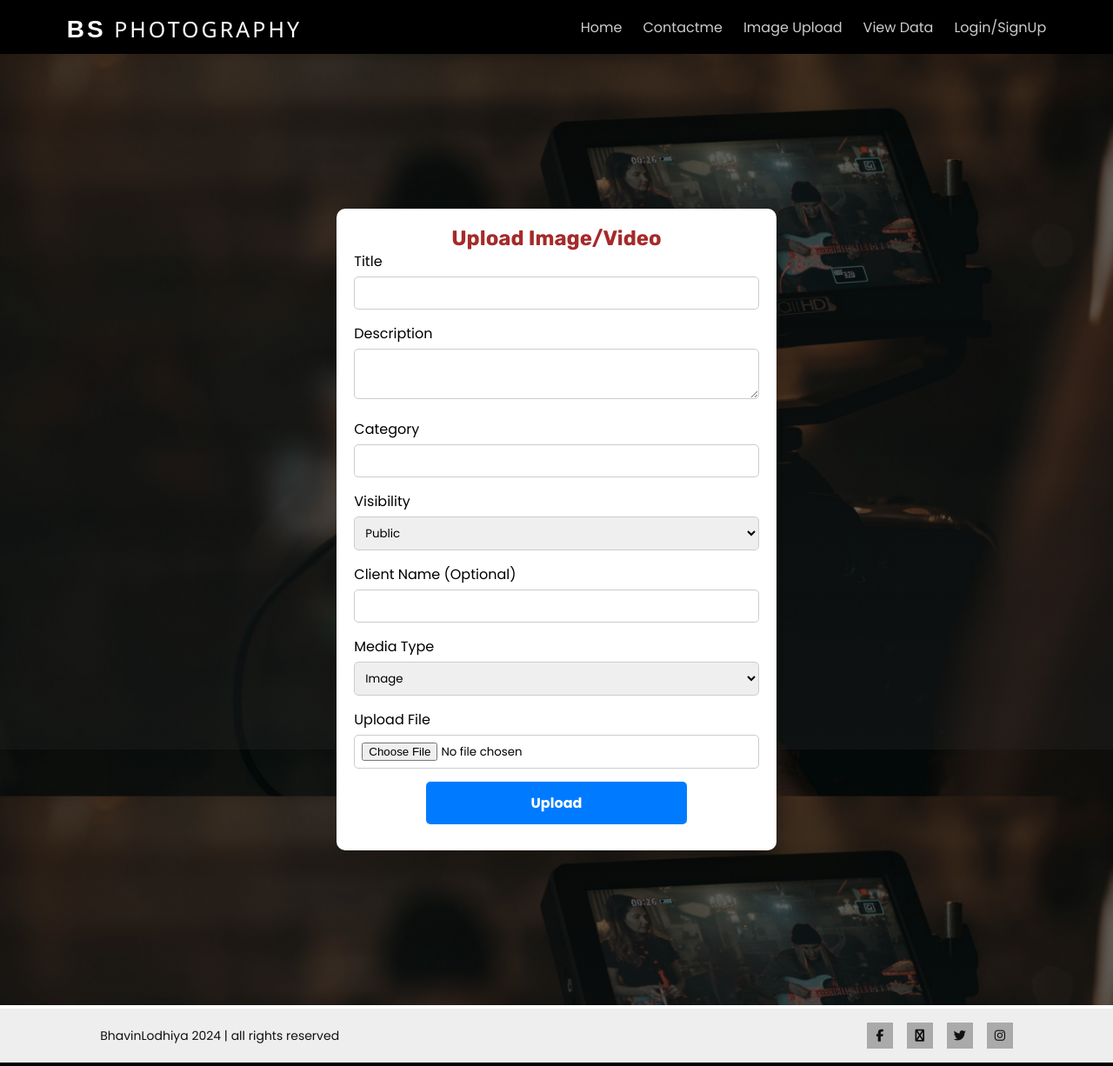
After one commit to bhavinsoni3180/pythone-website, a Flask app: page /adminimageupload in a window 1280 px wide. The commit adds this page. Shown: the whole page at 87% size. Run offline with Flask 3, Linux system fonts and the light colour scheme; some libraries are stand-ins or nearby versions; some web fonts are replaced.

Commit message:
final change

```diff
--- a/website/static/public/css/adminstyle.css
+++ b/website/static/public/css/adminstyle.css
@@ -180,3 +180,61 @@ th {
   /* gap between text*/
   color: #fff;
 }
+
+.uploadimagecontainer {
+  max-width: 600px;
+  margin: 50px auto;
+  padding: 20px;
+  background: #fff;
+  border-radius: 10px;
+  box-shadow: 0 4px 10px rgba(0, 0, 0, 0.1);
+}
+
+.formimagegroup {
+  margin-bottom: 15px;
+}
+
+.inputimage, .imageselect, .imagetextarea {
+  width: 100%;
+  padding: 8px;
+  margin-top: 5px;
+  border: 1px solid #ccc;
+  border-radius: 5px;
+  color: black;
+}
+
+.imageuplodelable {
+  color: black;
+}
+
+.imageuplodeh2 {
+  color: brown;
+  text-align: center;
+}
+
+.imageuplodebutton{
+  display: block;
+    width: 100%; /* Full width of form */
+    max-width: 300px; /* Prevents it from being too large */
+    margin: 10px auto; /* Centers it */
+    padding: 12px 0;
+    font-size: 16px;
+    font-weight: bold;
+    text-align: center;
+    color: white;
+    background-color: #007bff; /* Blue color */
+    border: none;
+    border-radius: 5px;
+    cursor: pointer;
+    transition: background 0.3s ease, transform 0.2s ease;
+}
+
+.imageuplodebutton:hover {
+  background-color: #0056b3; /* Darker blue */
+  transform: scale(1.05); /* Slight zoom effect */
+}
+
+.imageuplodebutton:active {
+  background-color: #003f7f; /* Even darker blue */
+  transform: scale(0.98);
+}
--- /dev/null
+++ b/website/templates/adminimageupload.html
@@ -0,0 +1,74 @@
+<!DOCTYPE html>
+<html lang="en">
+
+<head>
+    <meta charset="UTF-8">
+    <meta name="viewport" content="width=device-width, initial-scale=1.0">
+    {% include 'partials/header1.html' %}
+
+</head>
+
+<body>
+    {% include 'partials/navbar2.html' %}
+
+    <header class="adminheader" id="adminhome">
+        <div class="uploadimagecontainer">
+            <h2 class="imageuplodeh2">Upload Image/Video</h2>
+            <form action="{{ url_for('views.upload_media') }}" method="POST" enctype="multipart/form-data">
+                <div class="formimagegroup">
+                    <label class="imageuplodelable" for="title">Title</label>
+                    <input class="inputimage" type="text" name="title" id="title" required>
+                </div>
+                <div class="formimagegroup">
+                    <label class="imageuplodelable" for="description">Description</label>
+                    <textarea class="imagetextarea" name="description" id="description"></textarea>
+                </div>
+                <div class="formimagegroup">
+                    <label class="imageuplodelable" for="category">Category</label>
+                    <input class="inputimage" type="text" name="category" id="category">
+                </div>
+                <div class="formimagegroup">
+                    <label class="imageuplodelable" for="visibility">Visibility</label>
+                    <select class="imageselect" name="visibility" id="visibility" required>
+                        <option value="public">Public</option>
+                        <option value="private">Private</option>
+                        <option value="clients">Clients Only</option>
+                    </select>
+                </div>
+                <div class="formimagegroup">
+                    <label class="imageuplodelable" for="client_name">Client Name (Optional)</label>
+                    <input class="inputimage" type="text" name="client_name" id="client_name">
+                </div>
+                <div class="formimagegroup">
+                    <label class="imageuplodelable" for="media_type">Media Type</label>
+                    <select class="imageselect" name="media_type" id="media_type" required>
+                        <option value="image">Image</option>
+                        <option value="video">Video</option>
+                    </select>
+                </div>
+                <div class="formimagegroup">
+                    <label class="imageuplodelable" for="file">Upload File</label>
+                    <input class="inputimage" type="file" name="file" id="file" required>
+                </div>
+                <button class="imageuplodebutton" type="submit">Upload</button>
+            </form>
+        </div>
+    </header>
+
+    {% include 'partials/footer.html' %}
+    <script>
+        document.addEventListener("DOMContentLoaded", function() {
+            let fileInput = document.getElementById('file');
+            let titleInput = document.getElementById('title');
+
+            fileInput.addEventListener('change', function() {
+                if (fileInput.files.length > 0) {
+                    titleInput.value = fileInput.files[0].name; // Set filename in Title input
+                }
+            });
+        });
+    </script>
+
+</body>
+
+</html>
--- a/website/templates/adminviewdata.html
+++ b/website/templates/adminviewdata.html
@@ -18,7 +18,7 @@
             <select name="table_name" id="table_name" class="adminselect">
                 <option value="" disabled selected>Select a table</option>
                 <option value="User">User</option>
-                <option value="Image">Image</option>
+                <option value="Gallery">Image</option>
                 <option value="ContactMe">ContactMe</option>
                 <option value="BookingShoot">BookingShoot</option>
             </select>
@@ -39,7 +39,7 @@
             <tbody>
                 {% for row in table_data %}
                     <tr id="row_{{ row.id }}">
-                        <form method="POST" action="{{ url_for('views.update_data', table=selected_table, row_id=row.id) }}">
+                        <form method="POST" action="{{ url_for('views.update_data', table=selected_table, row_id=row.id if row.id else row.user_id) }}">
                             {% for column in columns %}
                                 <td>
                                     <input type="text" name="{{ column }}" value="{{ getattr(row, column) }}">
@@ -49,7 +49,7 @@
                                 <button type="submit" class="action-icon">
                                     <img src="{{ url_for('static', filename='public/images/adminside/icons/edit.png') }}" alt="Save" width="20">
                                 </button>
-                                <a class="action-icon" href="{{ url_for('views.delete_data', table=selected_table, row_id=row.id) }}">
+                                <a class="action-icon" href="{{ url_for('views.delete_data', table=selected_table, row_id=row.id if row.id else row.user_id) }}">
                                     <img src="{{ url_for('static', filename='public/images/adminside/icons/delete.png') }}" alt="Delete" width="20">
                                 </a>
                             </td>
--- a/website/templates/partials/navbar2.html
+++ b/website/templates/partials/navbar2.html
@@ -7,7 +7,7 @@
         <ul>
             <li><a href="/adminindex" class="active">Home</a></li>
             <li><a href="/adminindex" class="active">Contactme</a></li>
-            <li><a href="/adminindex" class="active">Bookings</a></li>
+            <li><a href="/adminimageupload" class="active">Image Upload</a></li>
             <li><a href="/adminviewdata" class="active">View Data</a></li>
             {% if current_user.is_authenticated %}
             <li><a href="/logout" class="active" id="logout">Logout</a></li>
--- a/website/views.py
+++ b/website/views.py
@@ -1,9 +1,12 @@
-from flask import Blueprint, flash, redirect, render_template, request, url_for
+from flask import Blueprint, flash, redirect, render_template, request, url_for, current_app
 from flask_login import current_user, login_required
 from werkzeug.security import generate_password_hash, check_password_hash
 from . import db
 from sqlalchemy import inspect
-from .models import User, Image, ContactMe, BookingShoot
+from .models import User, Image, ContactMe, BookingShoot, Gallery
+import os
+from werkzeug.utils import secure_filename
+
 
 views = Blueprint('views', __name__)
 
@@ -48,7 +51,7 @@ def adminviewdata():
 
 def show_table_data():
     # List all the table names dynamically
-    tables = ['User', 'Image', 'ContactMe', 'BookingShoot']  # List of tables you want to support
+    tables = ['User', 'Gallery', 'ContactMe', 'BookingShoot']  # List of tables you want to support
     table_data = None
     columns = None
     selected_table = None
@@ -61,8 +64,8 @@ def show_table_data():
         # Dynamically select table class
         if selected_table == 'User':
             model = User
-        elif selected_table == 'Image':
-            model = Image
+        elif selected_table == 'Gallery':
+            model = Gallery
         elif selected_table == 'ContactMe':
             model = ContactMe
         elif selected_table == 'BookingShoot':
@@ -89,8 +92,8 @@ def update_data(table, row_id):
     model = None
     if table == 'User':
         model = User
-    elif table == 'Image':
-        model = Image
+    elif table == 'Gallery':
+        model = Gallery
     elif table == 'ContactMe':
         model = ContactMe
     elif table == 'BookingShoot':
@@ -121,8 +124,8 @@ def delete_data(table, row_id):
     model = None
     if table == 'User':
         model = User
-    elif table == 'Image':
-        model = Image
+    elif table == 'Gallery':
+        model = Gallery
     elif table == 'ContactMe':
         model = ContactMe
     elif table == 'BookingShoot':
@@ -136,3 +139,52 @@ def delete_data(table, row_id):
             db.session.commit()
         return redirect(url_for('views.adminviewdata'))
     return "Table not found", 404
+
+@views.route('/adminimageupload')
+
+def adminimageupload():
+    return render_template('adminimageupload.html')
+
+
+@views.route('/upload_media', methods=['POST'])
+@login_required  # If only admins can upload, add this decorator
+def upload_media():
+    if request.method == 'POST':
+        title = request.form.get('title')
+        description = request.form.get('description')
+        category = request.form.get('category')
+        visibility = request.form.get('visibility')
+        client_name = request.form.get('client_name')
+        media_type = request.form.get('media_type')
+        file = request.files.get('file')
+
+        if not file:
+            flash("No file selected", "error")
+            return redirect(url_for('views.adminimageupload'))
+
+        allowed_extensions = {'png', 'jpg', 'jpeg', 'gif', 'mp4', 'avi', 'mov', 'mkv'}
+        if '.' not in file.filename or file.filename.split('.')[-1].lower() not in allowed_extensions:
+            flash("Invalid file type", "error")
+            return redirect(url_for('views.adminimageupload'))
+
+        filename = secure_filename(file.filename)
+        file_path = os.path.join(current_app.config['UPLOAD_FOLDER'], filename)  # FIXED
+        file.save(file_path)  # FIXED
+
+        new_media = Gallery(  # ✅ Use 'Gallery' instead of 'Image'
+            user_id=current_user.id,
+            user_type=current_user.type,
+            username=current_user.username,
+            title=title,
+            description=description,
+            category=category,
+            visibility=visibility,
+            client_name=client_name,
+            media_type=media_type,
+            media_path=file_path  # ✅ 'file_path' should match 'media_path'
+        )
+        db.session.add(new_media)
+        db.session.commit()
+
+        flash("File uploaded successfully!", "success")
+        return redirect(url_for('views.adminimageupload'))
```
Also changed, not shown: website/__init__.py (+11 -1 lines), website/models.py (+18 -0 lines), instance/photodb.db, uploads/COD.png (added), 1 other file.
